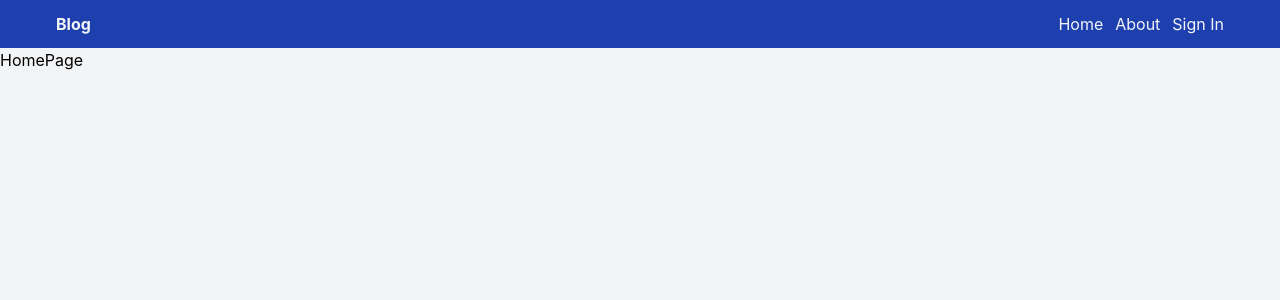
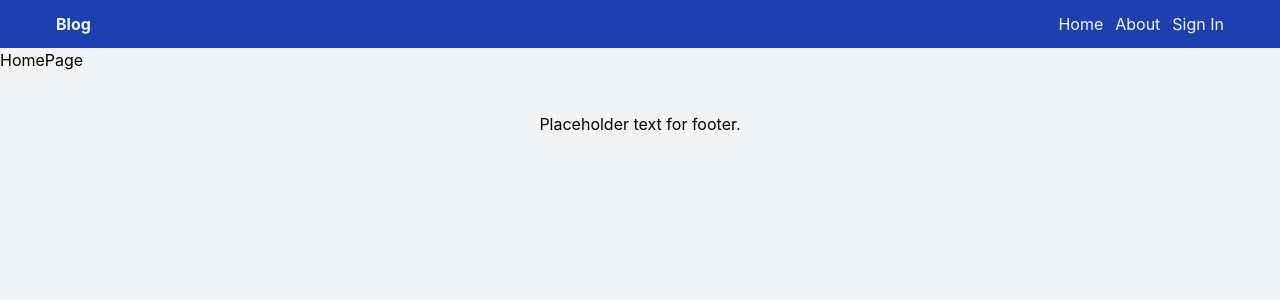
Before and after one commit to MattB09/blog_backend, a Next.js app in the folder app/: page / in a window 1280 px wide. Shown: the top 300 px of the page. Built offline with nearby package versions, Linux system fonts and the light colour scheme.

Commit message:
Added footer placeholder.

```diff
--- /dev/null
+++ b/app/components/Footer.tsx
@@ -0,0 +1,12 @@
+import React, {FunctionComponent} from 'react'
+import Link from 'next/link'
+
+const Footer:FunctionComponent = () => {
+  return (
+    <footer className="text-center py-2 mt-8">
+      <p>Placeholder text for footer.</p>
+    </footer>
+  )
+}
+
+export default Footer
--- a/app/components/Layout.tsx
+++ b/app/components/Layout.tsx
@@ -1,6 +1,7 @@
 import React, {FunctionComponent} from 'react'
 import Head from 'next/head'
-import Navbar from './Navbar';
+import Navbar from './Navbar'
+import Footer from './Footer'
 
 const Layout: FunctionComponent = ({ children }) => {
 
@@ -11,7 +12,8 @@ const Layout: FunctionComponent = ({ children }) => {
         <meta name="description" content="Blog application" />
       </Head>
       <Navbar />
-      { children }
+        { children }
+      <Footer />
     </div>
   )
 }
--- a/app/components/Navbar.tsx
+++ b/app/components/Navbar.tsx
@@ -1,12 +1,11 @@
-import React, {useState, useRef} from 'react'
+import React, {FunctionComponent, useState, useRef} from 'react'
 import Link from 'next/link'
 
-export default function Navbar() {
+const Navbar:FunctionComponent = () => {
   const [status, setStatus] = useState('unauthenticated')
   const navList = useRef<HTMLInputElement>(null);
 
   function toggleNav() {
-    console.log(navList);
     navList?.current?.classList.toggle('hidden');
   }
 
@@ -58,3 +57,5 @@ export default function Navbar() {
     </header>
   )
 }
+
+export default Navbar
```
